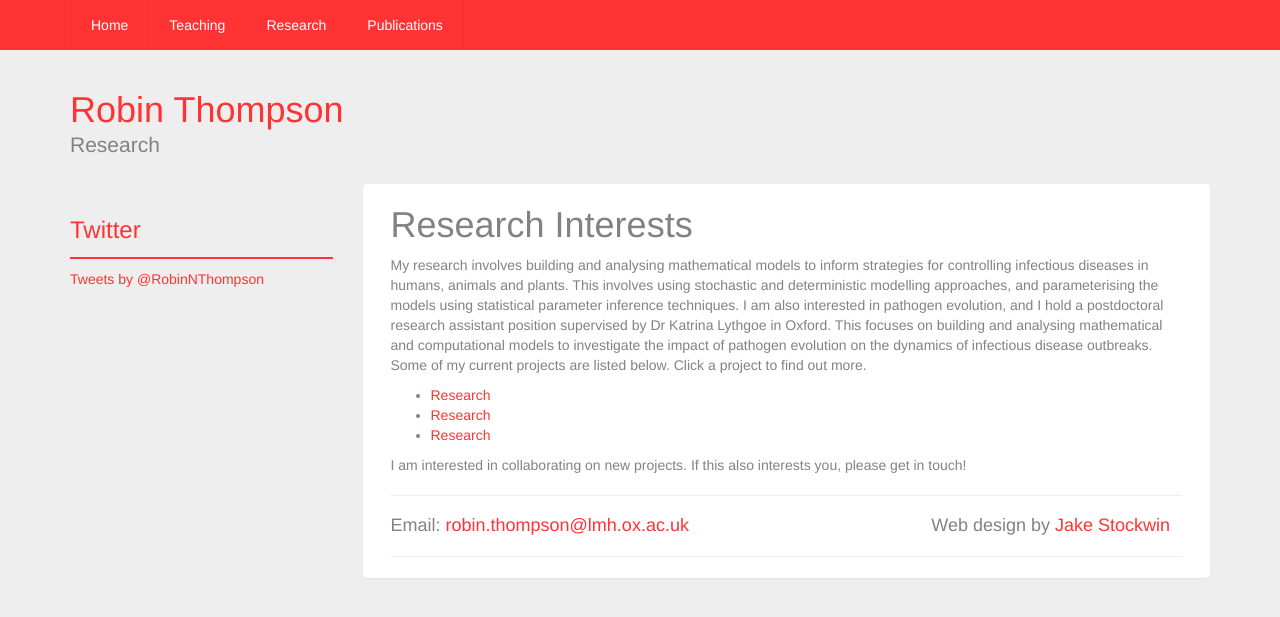
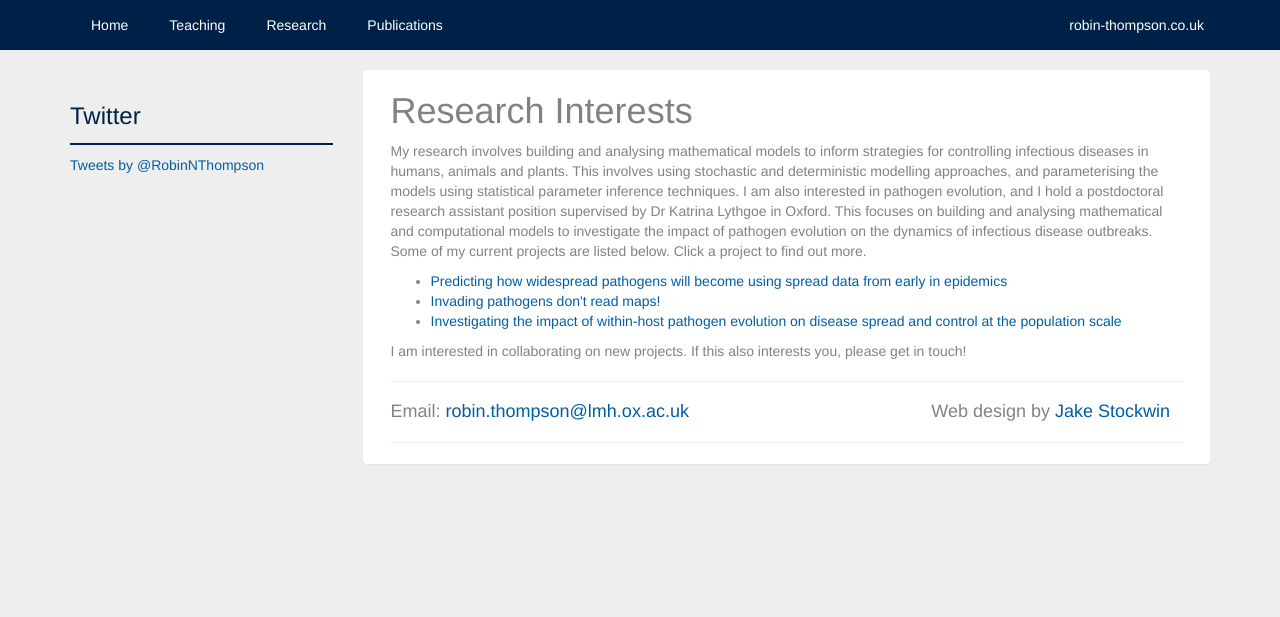
Before and after one commit to robin-thompson/robin-thompson.github.io, a Jekyll site: the page built from research.html, in a window 1280 px wide. Shown: the top 617 px of the page. Built offline with Jekyll 4.4.1, drawn with Linux system fonts in a browser that asks for light colours; nearby versions of some CDN libraries; library files that are not in the unit come from our copies; comment, search, counter and statistics services are not loaded.

Commit message:
Changed header

```diff
--- a/_layouts/default.html
+++ b/_layouts/default.html
@@ -24,23 +24,15 @@
 					<li{% if page.url == site_page.url%} class="active"{% endif %}><a href="{{site_page.url}}">{{site_page.title}}</a></li>
 					{% endif %}{% endfor %}{% endfor %}
 				</ul>
+				<ul class="nav navbar-right navbar-nav">
+          <li class="dropdown">
+            <a href="#" class="dropdown-toggle">robin-thompson.co.uk</a>
+          </li>
+        </ul>
 			</div>
 		</div>
 	</nav><!-- /.navbar -->
 
-	<header class="masthead">
-		<div class="container">
-			<div class="row">
-				<div class="col col-sm-6">
-					<h1><a href="#" title="scroll down for your viewing pleasure">Robin Thompson</a>
-						<p class="lead">{{ page.title }}</p></h1>
-					</div>
-					<div class="col col-sm-6">
-					</div>
-				</div>
-			</div>
-
-		</header>
 
 		<!-- Begin Body -->
 		<div class="container">
--- a/research.html
+++ b/research.html
@@ -11,7 +11,7 @@ to investigate the impact of pathogen evolution on the dynamics of infectious di
 
 <ul id="research-list">
 {% for project in site.research-projects %}
-<li><a href="{{ project.url }}">{{ project.title }}</a></li>
+<li><a href="{{ project.url }}">{{ project.heading }}</a></li>
 {% endfor %}
 </ul>
 
--- a/styles.scss
+++ b/styles.scss
@@ -1,6 +1,7 @@
 ---
 ---
-
+$primary-colour: #002147;
+$accent-colour: #005EA5;
 /* bootstrap 3 helpers */
 
 .navbar-form input, .form-inline input {
@@ -24,34 +25,38 @@ header {
 
 /* theme */
 
+.title{
+	color: $primary-colour;
+}
+
 body {
 	color:#828282;
 	background-color:#eee;
 }
 
 a,a:hover {
-	color:#ff3333;
+	color:$accent-colour;
 	text-decoration:none;
 }
 
 .highlight-bk {
-	background-color:#ff3333;
+	background-color:$primary-colour;
 	padding:1px;
 	width:100%;
 }
 
 .highlight {
-	color:#ff3333;
+	color:$primary-colour;
 }
 
 h3.highlight  {
 	padding-top:13px;
 	padding-bottom:14px;
-	border-bottom:2px solid #ff3333;
+	border-bottom:2px solid $primary-colour;
 }
 
 .navbar {
-	background-color:#ff3333;
+	background-color:$primary-colour;
 	color:#ffffff;
 	border:0;
 	border-radius:0;
@@ -60,13 +65,13 @@ h3.highlight  {
 	color:#fff;
 	padding-left:20px;
 	padding-right:20px;
-	border-left:1px solid #ee3333;
+	border-left:1px solid $primary-colour;
 }
 .navbar-nav > li > a:hover, .navbar-nav > li > a:focus {
 	color:#666666;
 }
 .navbar-nav > li:last-child > a {
-	border-right:1px solid #ee3333;
+	border-right:1px solid $primary-colour;
 }
 .navbar-nav > .active > a, .navbar-nav > .active > a:hover, .navbar-nav > .active > a:focus {
 	color: #ffffff;
@@ -76,7 +81,7 @@ h3.highlight  {
 	color: #f0f0f0;
 	background-color:transparent;
 	opacity:.9;
-	border-color:#ff3333;
+	border-color:$primary-colour;
 }
 
 .nav .open > a {
@@ -90,6 +95,10 @@ h3.highlight  {
 
 .dropdown-menu {
 	min-width: 250px;
+}
+
+.dropdown-toggle{
+	color: #fff;
 }
 
 .accordion-heading .accordion-toggle, .accordion-inner, .nav-stacked li > a {
```
